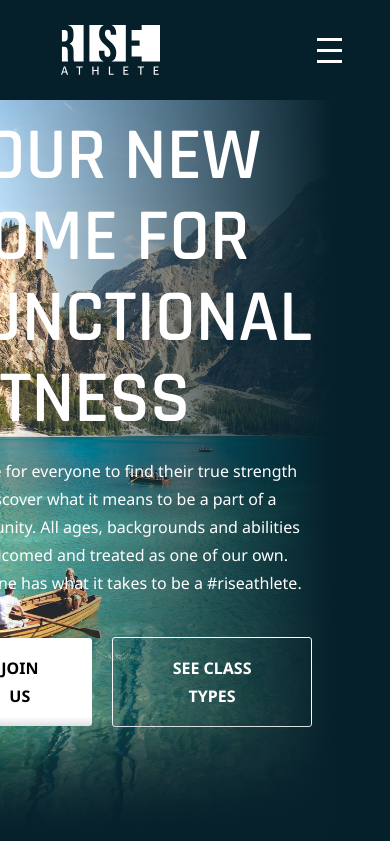
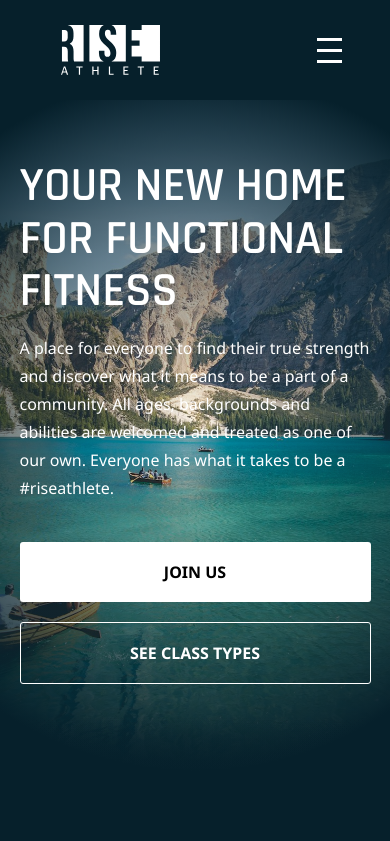
Before and after one commit to WolfDenCode/Responsive-Site, a plain HTML site: page index.html in a window 390 px wide. Shown: the top 841 px of the page. Drawn offline with Linux system fonts and the light colour scheme.

Commit message:
Hero section responsivity

```diff
--- a/style.css
+++ b/style.css
@@ -6,6 +6,7 @@
 }
 :root {
   --primary-bg: #06202b;
+
   --secondary-bg: #a3d5d3;
   --primary-text: #ffffff;
   --secondary-text: #000000;
@@ -237,6 +238,59 @@ section::after {
   background-color: var(--secondary-hover-transparent);
 }
 
+@media (max-width: 700px) {
+  .hero {
+    background-image: radial-gradient(
+        circle,
+        rgba(0, 0, 0, 0) 0%,
+        var(--primary-bg) 75%
+      ),
+      url("hero.jpg");
+  }
+
+  .hero .content {
+    width: 100%;
+    display: flex;
+    flex-direction: column;
+    justify-content: center;
+    align-items: center;
+    margin: 0 10%;
+  }
+
+  .hero-buttons {
+    display: flex;
+    flex-direction: column;
+    justify-content: center;
+    align-items: center;
+  }
+  .primary-btn,
+  .secondary-btn {
+    width: 100%;
+  }
+}
+@media (max-width: 500px) {
+  h1 {
+    margin-bottom: 1rem;
+    font-family: "Rajdhani", sans-serif;
+    font-size: 3rem;
+    font-weight: 600;
+    line-height: 1.1;
+  }
+  .hero .content {
+    margin: 0 5%;
+  }
+
+  section::after {
+    content: "";
+    position: absolute;
+
+    left: 0;
+    right: 0;
+    bottom: 0;
+    height: 15%; /* Adjust this percentage to match the gradient length */
+    background: linear-gradient(to bottom, rgba(0, 0, 0, 0), var(--primary-bg));
+  }
+}
 .services {
   display: flex;
   flex-direction: column;
```
